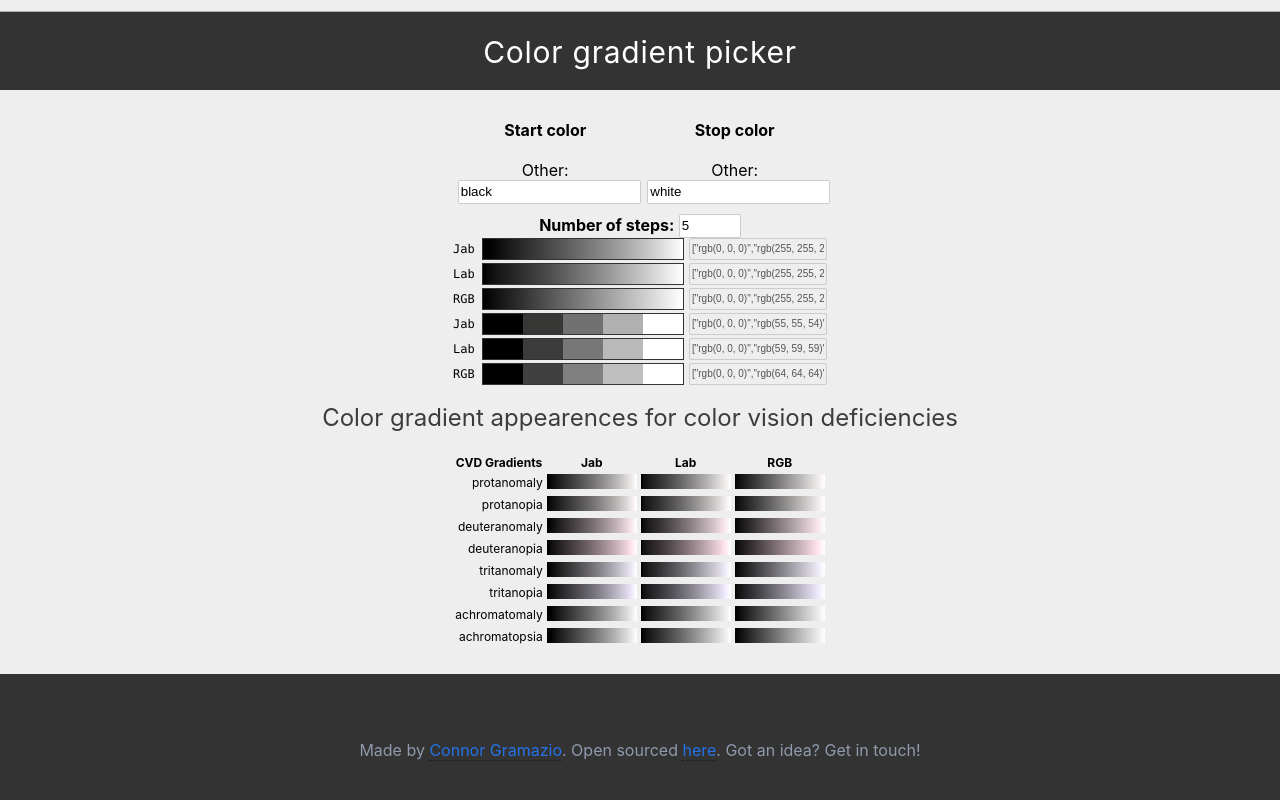
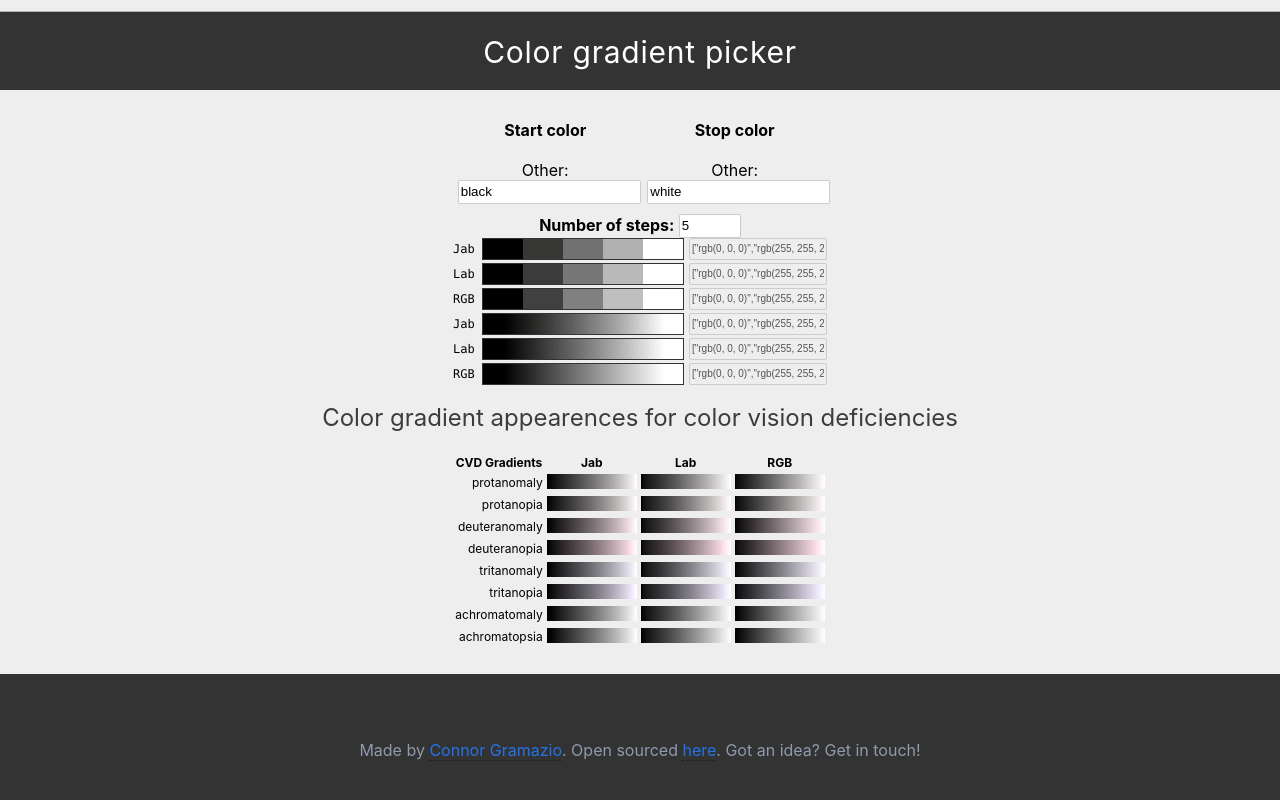
Before and after one commit to connorgr/chromaticity, a website with bundled scripts: page index.html in a window 1280 px wide. Shown: the part 2455-3255 px from the top of the page. Built offline with nearby package versions, Linux system fonts and the light colour scheme.

Commit message:
Fix gradient rendering bug.

```diff
--- a/chromaticity.js
+++ b/chromaticity.js
@@ -883,7 +883,6 @@ var makeGradientPicker = function(container) {
   container.select(".gradientStepCount")
       .on("blur", function() {
         NUM_COLOR_STEPS = +this.value;
-        container.selectAll(".sequential").attr("width", NUM_COLOR_STEPS);
         renderGradients();
       });
 
@@ -947,15 +946,30 @@ var makeGradientPicker = function(container) {
         i = -1,
         space = canvas.attr("data-colorType"),
         interpolator = d3["interpolate" + space[0].toUpperCase() + space.slice(1)],
-        scale = d3.scaleLinear()
+        continuousScale = d3.scaleLinear()
             .domain([0, width-1])
             .interpolate(interpolator)
+            .range([start, stop]),
+        discreteScale = d3.scaleLinear()
+            .domain([0, NUM_COLOR_STEPS-1])
+            .interpolate(interpolator)
             .range([start, stop]);
 
-    var c;
+    var isContinuous = canvas.classed("continuous");
+
+    var pxPerColor = Math.floor(width / NUM_COLOR_STEPS),
+        colorIdx = 0;
+
+    var c = d3.rgb(continuousScale(0));
     for(var x = 0; x < width; ++x) {
-      c = d3.rgb(scale(x));
-      // console.log(c);
+      if(isContinuous) c = d3.rgb(continuousScale(x));
+      else if(x % pxPerColor === 0 && colorIdx !== NUM_COLOR_STEPS) {
+        c = d3.rgb(discreteScale(colorIdx));
+        colorIdx++;
+      }
+      // For continuous rendering
+
+
       if(c.displayable()) {
         image.data[++i] = c.r;
         image.data[++i] = c.g;
--- a/index.html
+++ b/index.html
@@ -26,6 +26,7 @@
                 The dark area marks colors that typical monitors can't show.
                 Lab colors are organized by their redness-to-greenness
                 (a, horizontal) and their blueness-to-yellowness (b, vertical).
+                The vertical bar controls the lightness of color.
                 These color channels are based on how the human brain processes
                 color.
                 <a href="https://en.wikipedia.org/wiki/Lab_color_space">(wikipedia)</a></dd>
@@ -625,9 +626,9 @@
             <li>Lab <canvas height="1" width="200" data-colorType="lab"></canvas><input data-colorType="lab" type="text" class="gradientOutputText" disabled></li>
             <li>RGB <canvas height="1" width="200" data-colorType="rgb"></canvas><input data-colorType="rgb" type="text" class="gradientOutputText" disabled></li>
 
-            <li>Jab <canvas class="sequential" height="1" width="5" data-colorType="jab"></canvas><input type="text" data-colorType="jab" class="gradientOutputText sequential" disabled></li>
-            <li>Lab <canvas class="sequential" height="1" width="5" data-colorType="lab"></canvas><input type="text" data-colorType="lab" class="gradientOutputText sequential" disabled></li>
-            <li>RGB <canvas class="sequential" height="1" width="5" data-colorType="rgb"></canvas><input type="text" data-colorType="rgb" class="gradientOutputText sequential" disabled></li>
+            <li>Jab <canvas class="continuous" height="1" width="5" data-colorType="jab"></canvas><input type="text" data-colorType="jab" class="gradientOutputText continuous" disabled></li>
+            <li>Lab <canvas class="continuous" height="1" width="5" data-colorType="lab"></canvas><input type="text" data-colorType="lab" class="gradientOutputText continuous" disabled></li>
+            <li>RGB <canvas class="continuous" height="1" width="5" data-colorType="rgb"></canvas><input type="text" data-colorType="rgb" class="gradientOutputText continuous" disabled></li>
           </ul>
         </div>
 
```
Also changed, not shown: src/js/gradientpicker/gradientpicker.js (+19 -5 lines).
